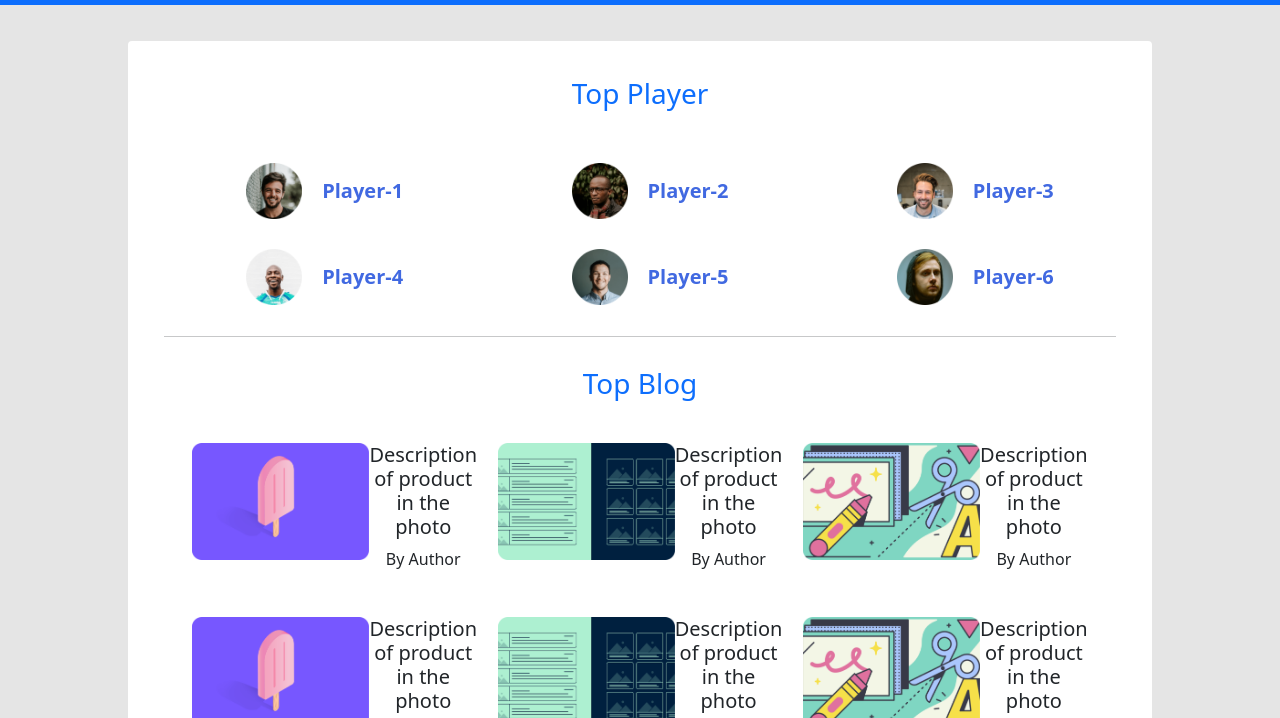
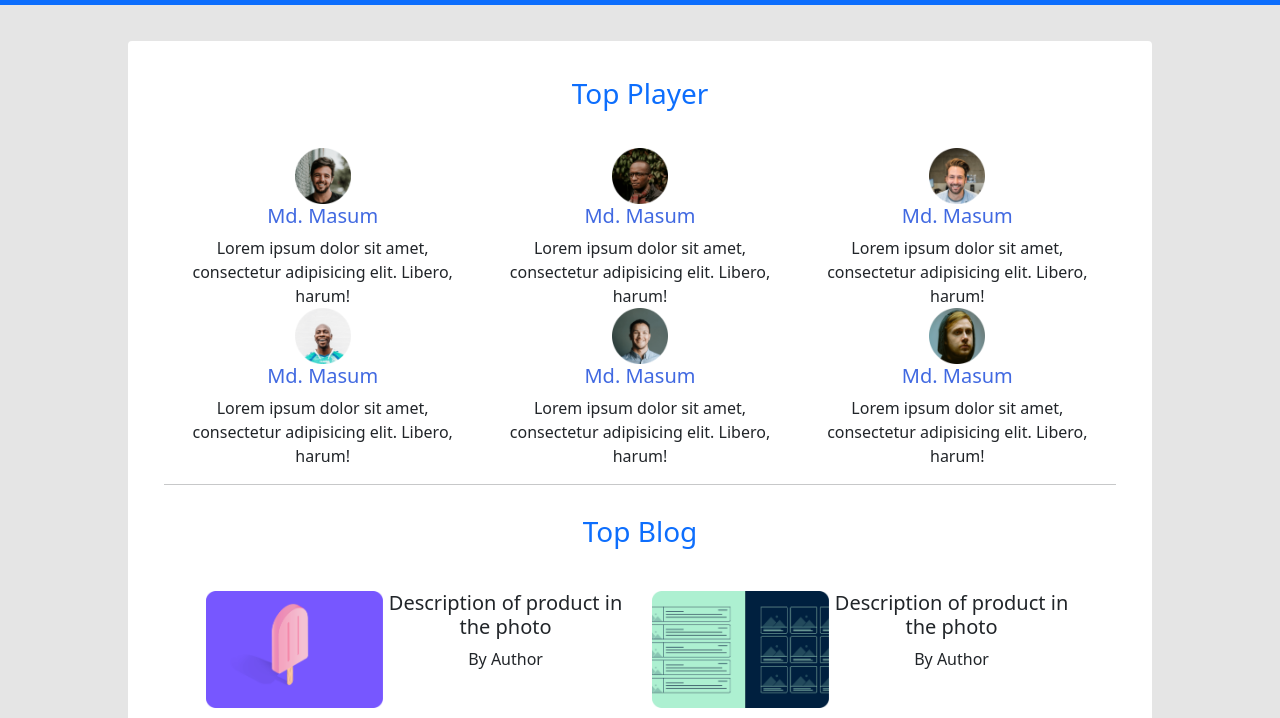
Before and after one commit to iinaamasum/responsive-leaderboard, a plain HTML site: page index.html in a window 1280 px wide. Shown: the part 62-780 px from the top of the page. Drawn offline with Linux system fonts and the light colour scheme.

Commit message:
2nd commit

```diff
--- a/css/style.css
+++ b/css/style.css
@@ -54,12 +54,13 @@ main > section> h3{
     padding-bottom: 15px;
     justify-content: center;
 }
-.player-list .col p{
+.player-list .col h5{
+    padding-top: 5px;
     font-size: 20px;
     font-weight: 600;
-    position: relative;
+    /* position: relative;
     top: 13px;
-    left: 20px;
+    left: 20px; */
 }
 
 /* top blog */
--- a/index.html
+++ b/index.html
@@ -55,33 +55,37 @@
             <div class="top-player">
                 <h3 class="text-primary">Top Player</h3>
             </div>
-            <div class="player-list">
+            <div class="player-list container-fluid">
                 <div class="row">
-                    <div class="col d-flex ">
+                    <div class="col-12 col-lg-4 col-sm-6 ">
                         <img src="./images/players/player-1.png" width="56" height="56" alt="">
-                        <p>Player-1</p>
+                        <h5>Md. Masum</h5>
+                        <span class="text-center text-dark">Lorem ipsum dolor sit amet, consectetur adipisicing elit. Libero, harum!</span>
                     </div>
-                    <div class="col d-flex">
+                    <div class="col-12 col-lg-4 col-sm-6">
                         <img src="./images/players/player-2.png" width="56" height="56" alt="">
-                        <p>Player-2</p>
+                        <h5>Md. Masum</h5>
+                        <span class="text-center text-dark">Lorem ipsum dolor sit amet, consectetur adipisicing elit. Libero, harum!</span>
                     </div>
-                    <div class="col d-flex">
+                    <div class="col-12 col-lg-4 col-sm-6">
                         <img src="./images/players/player-3.png" width="56" height="56" alt="">
-                        <p>Player-3</p>
+                        <h5>Md. Masum</h5>
+                        <span class="text-center text-dark">Lorem ipsum dolor sit amet, consectetur adipisicing elit. Libero, harum!</span>
                     </div>
-                </div>
-                <div class="row">
-                    <div class="col d-flex">
+                    <div class="col-12 col-lg-4 col-sm-6">
                         <img src="./images/players/player-4.png" width="56" height="56" alt="">
-                        <p>Player-4</p>
+                        <h5>Md. Masum</h5>
+                        <span class="text-center text-dark">Lorem ipsum dolor sit amet, consectetur adipisicing elit. Libero, harum!</span>
                     </div>
-                    <div class="col d-flex">
+                    <div class="col-12 col-lg-4 col-sm-6">
                         <img src="./images/players/player-5.png" width="56" height="56" alt="">
-                        <p>Player-5</p>
+                        <h5>Md. Masum</h5>
+                        <span class="text-center text-dark">Lorem ipsum dolor sit amet, consectetur adipisicing elit. Libero, harum!</span>
                     </div>
-                    <div class="col d-flex">
+                    <div class="col-12 col-lg-4 col-sm-6">
                         <img src="./images/players/player-6.png" width="56" height="56" alt="">
-                        <p>Player-6</p>
+                        <h5>Md. Masum</h5>
+                        <span class="text-center text-dark">Lorem ipsum dolor sit amet, consectetur adipisicing elit. Libero, harum!</span>
                     </div>
                 </div>
             </div>
@@ -91,46 +95,44 @@
             <!-- top blog -->
             <div class="top-blog">
                 <h3 class="text-primary">Top Blog</h3>
-                <div class="top-blog-content">
+                <div class="top-blog-content container-fluid">
                     <div class="row">
-                        <div class="col col-xl-4 col-md-6 d-flex">
+                        <div class="col d-flex">
                             <img src="./images/blogs/blog-1.png" alt="" width="auto" height="117">
                             <div class="text-des">
                                 <h5>Description of product in the photo</h5>
                                 <p>By <span>Author</span></p>
                             </div>
                         </div>
-                        <div class="col col-xl-4 col-md-6 d-flex">
+                        <div class="col d-flex">
                             <img src="./images/blogs/blog-2.png" alt="" width="auto" height="117">
                             <div class="text-des">
                                 <h5>Description of product in the photo</h5>
                                 <p>By <span>Author</span></p>
                             </div>
                         </div>
-                        <div class="col col-xl-4 col-md-6 d-flex">
+                        <div class="col d-flex">
                             <img src="./images/blogs/blog-3.png" alt="" width="auto" height="117">
                             <div class="text-des">
                                 <h5>Description of product in the photo</h5>
                                 <p>By <span>Author</span></p>
                             </div>
                         </div>
-                    </div>
-                    <div class="row">
-                        <div class="col col-xl-4 col-md-6 d-flex">
+                        <div class="col d-flex">
                             <img src="./images/blogs/blog-1.png" alt="" width="auto" height="117">
                             <div class="text-des">
                                 <h5>Description of product in the photo</h5>
                                 <p>By <span>Author</span></p>
                             </div>
                         </div>
-                        <div class="col col-xl-4 col-md-6 d-flex">
+                        <div class="col d-flex">
                             <img src="./images/blogs/blog-2.png" alt="" width="auto" height="117">
                             <div class="text-des">
                                 <h5>Description of product in the photo</h5>
                                 <p>By <span>Author</span></p>
                             </div>
                         </div>
-                        <div class="col col-xl-4 col-md-6 d-flex">
+                        <div class="col d-flex">
                             <img src="./images/blogs/blog-3.png" alt="" width="auto" height="117">
                             <div class="text-des">
                                 <h5>Description of product in the photo</h5>
```
